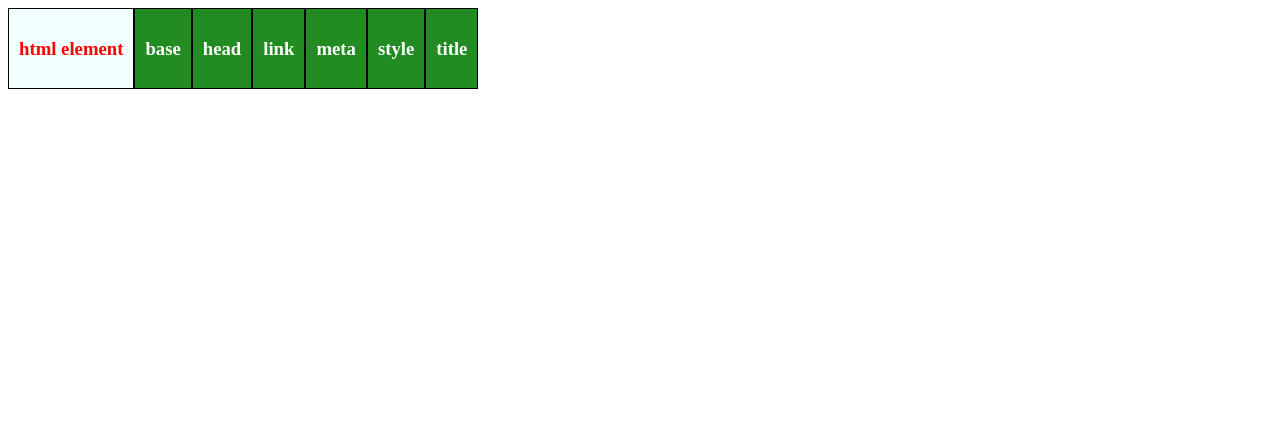
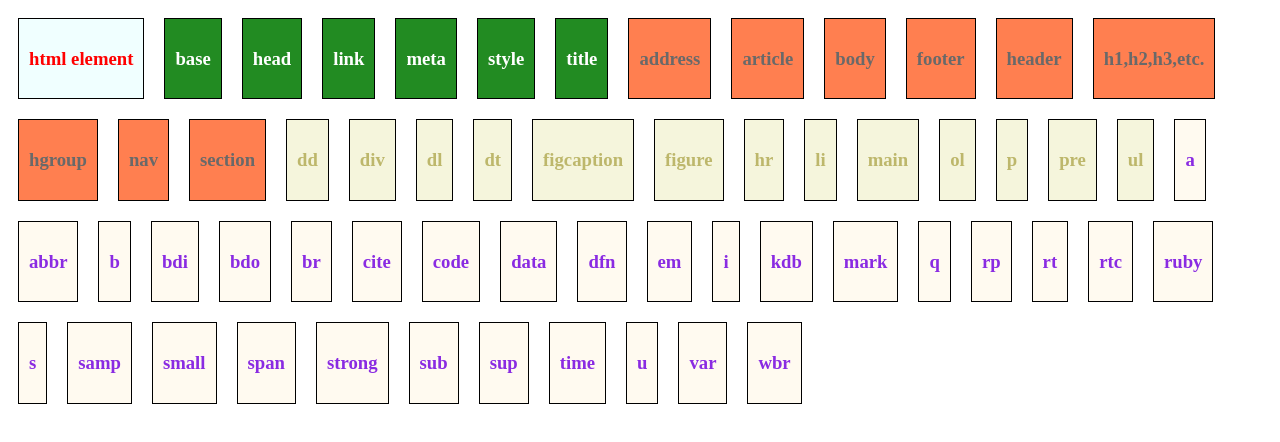
Before and after one commit to PaulTuraew/enhance-HTML5, a plain HTML site: page index.html in a window 1280 px wide. Drawn offline with nearby package versions, Linux system fonts and the light colour scheme.

Commit message:
added additional elements and styling

```diff
--- a/css/style.css
+++ b/css/style.css
@@ -1,3 +1,8 @@
+#row{
+    display:block;
+    width:100%;
+}
+
 .basic {
     color: red;
     background-color: azure;
@@ -7,18 +12,34 @@
     color: white;
     background-color: forestgreen;
 }
+
+.sectioning{
+    color: dimgrey;
+    background-color: coral;
+}
+
+.text-content{
+    color:darkkhaki;
+    background-color:beige;
+}
+
+.text-semantics{
+    color:blueviolet;
+    background-color:floralwhite;
+}
+
 /*transition property specifies the effect, "ease-in-out" provides a slow start and end*/
-
 .zoom {
     text-align: center;
     border: solid 1px black;
     padding: 10px;
-    float: left;
+    margin:10px;
+    float:left;
     max-width: 100%;
-    -webkit-transition: all .5s ease-in-out;
-    -moz-transition: all .5s ease-in-out;
-    -o-transition: all .5s ease-in-out;
-    -ms-transition: all .5s ease-in-out;
+    -webkit-transition: all 1s ease-in-out;
+    -moz-transition: all 1s ease-in-out;
+    -o-transition: all 1s ease-in-out;
+    -ms-transition: all 1s ease-in-out;
 }
 
 .enhance {
--- a/index.html
+++ b/index.html
@@ -22,9 +22,13 @@
 <body>
     <div id="outside-container">
 
+        <div id="row">
             <div class="zoom basic">
                 <h3>html element</h3>
             </div>
+        </div>
+
+        <div id="row">
             <div class="zoom metadata">
                 <h3>base</h3>
             </div>
@@ -43,18 +47,179 @@
             <div class="zoom metadata">
                 <h3>title</h3>
             </div>
-
         </div>
 
+        <div id="row">
+            <div class="zoom sectioning">
+                <h3>address</h3>
+            </div>
+            <div class="zoom sectioning">
+                <h3>article</h3>
+            </div>
+            <div class="zoom sectioning">
+                <h3>body</h3>
+            </div>
+            <div class="zoom sectioning">
+                <h3>footer</h3>
+            </div>
+            <div class="zoom sectioning">
+                <h3>header</h3>
+            </div>
+            <div class="zoom sectioning">
+                <h3>h1,h2,h3,etc.</h3>
+            </div>
+            <div class="zoom sectioning">
+                <h3>hgroup</h3>
+            </div>
+            <div class="zoom sectioning">
+                <h3>nav</h3>
+            </div>
+            <div class="zoom sectioning">
+                <h3>section</h3>
+            </div>
+        </div>
+
+        <div id="row">
+            <div class="zoom text-content">
+                <h3>dd</h3>
+            </div>
+            <div class="zoom text-content">
+                <h3>div</h3>
+            </div>
+            <div class="zoom text-content">
+                <h3>dl</h3>
+            </div>
+            <div class="zoom text-content">
+                <h3>dt</h3>
+            </div>
+            <div class="zoom text-content">
+                <h3>figcaption</h3>
+            </div>
+            <div class="zoom text-content">
+                <h3>figure</h3>
+            </div>
+            <div class="zoom text-content">
+                <h3>hr</h3>
+            </div>
+            <div class="zoom text-content">
+                <h3>li</h3>
+            </div>
+            <div class="zoom text-content">
+                <h3>main</h3>
+            </div>
+            <div class="zoom text-content">
+                <h3>ol</h3>
+            </div>
+            <div class="zoom text-content">
+                <h3>p</h3>
+            </div>
+            <div class="zoom text-content">
+                <h3>pre</h3>
+            </div>
+            <div class="zoom text-content">
+                <h3>ul</h3>
+            </div>
+        </div>
+
+        <div id="row">
+            <div class="zoom text-semantics">
+                <h3>a</h3>
+            </div>
+            <div class="zoom text-semantics">
+                <h3>abbr</h3>
+            </div>
+            <div class="zoom text-semantics">
+                <h3>b</h3>
+            </div>
+            <div class="zoom text-semantics">
+                <h3>bdi</h3>
+            </div>
+            <div class="zoom text-semantics">
+                <h3>bdo</h3>
+            </div>
+            <div class="zoom text-semantics">
+                <h3>br</h3>
+            </div>
+            <div class="zoom text-semantics">
+                <h3>cite</h3>
+            </div>
+            <div class="zoom text-semantics">
+                <h3>code</h3>
+            </div>
+            <div class="zoom text-semantics">
+                <h3>data</h3>
+            </div>
+            <div class="zoom text-semantics">
+                <h3>dfn</h3>
+            </div>
+            <div class="zoom text-semantics">
+                <h3>em</h3>
+            </div>
+            <div class="zoom text-semantics">
+                <h3>i</h3>
+            </div>
+            <div class="zoom text-semantics">
+                <h3>kdb</h3>
+            </div>
+            <div class="zoom text-semantics">
+                <h3>mark</h3>
+            </div>
+            <div class="zoom text-semantics">
+                <h3>q</h3>
+            </div>
+            <div class="zoom text-semantics">
+                <h3>rp</h3>
+            </div>
+            <div class="zoom text-semantics">
+                <h3>rt</h3>
+            </div>
+            <div class="zoom text-semantics">
+                <h3>rtc</h3>
+            </div>
+            <div class="zoom text-semantics">
+                <h3>ruby</h3>
+            </div>
+            <div class="zoom text-semantics">
+                <h3>s</h3>
+            </div>
+            <div class="zoom text-semantics">
+                <h3>samp</h3>
+            </div>
+            <div class="zoom text-semantics">
+                <h3>small</h3>
+            </div>
+            <div class="zoom text-semantics">
+                <h3>span</h3>
+            </div>
+            <div class="zoom text-semantics">
+                <h3>strong</h3>
+            </div>
+            <div class="zoom text-semantics">
+                <h3>sub</h3>
+            </div>
+            <div class="zoom text-semantics">
+                <h3>sup</h3>
+            </div>
+            <div class="zoom text-semantics">
+                <h3>time</h3>
+            </div>
+            <div class="zoom text-semantics">
+                <h3>u</h3>
+            </div>
+            <div class="zoom text-semantics">
+                <h3>var</h3>
+            </div>
+            <div class="zoom text-semantics">
+                <h3>wbr</h3>
+            </div>
+        </div>
+
+<!--ends outside-container-->
+    </div>
+
+
     <audio id="mySoundClip">
-        <source src="/enhance.mp3"
-         type='audio/mp3'>
-<!--
-        <source src="http://media.w3.org/2010/07/bunny/04-Death_Becomes_Fur.mp4"
-         type='audio/mp4'>
- <source src="http://media.w3.org/2010/07/bunny/04-Death_Becomes_Fur.oga"
-         type='audio/ogg; codecs=vorbis'>
--->
+        <source src="/enhance.mp3" type='audio/mp3'>
     </audio>
 
 </body>
```
Lines whose indentation alone changed are shown as unchanged.
